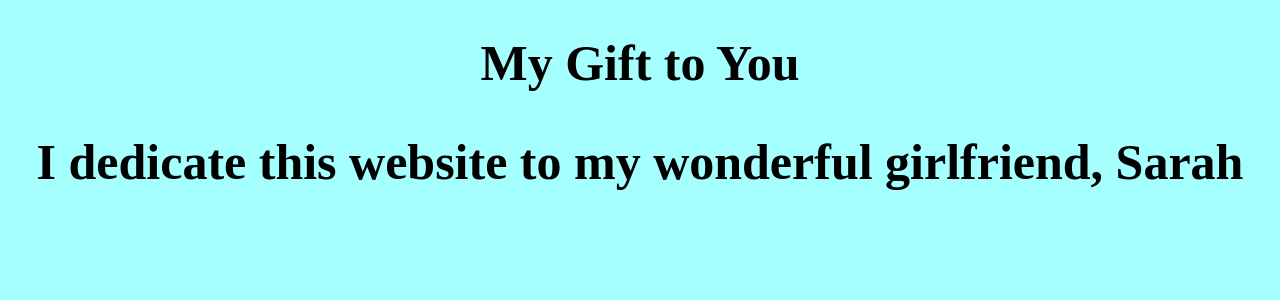
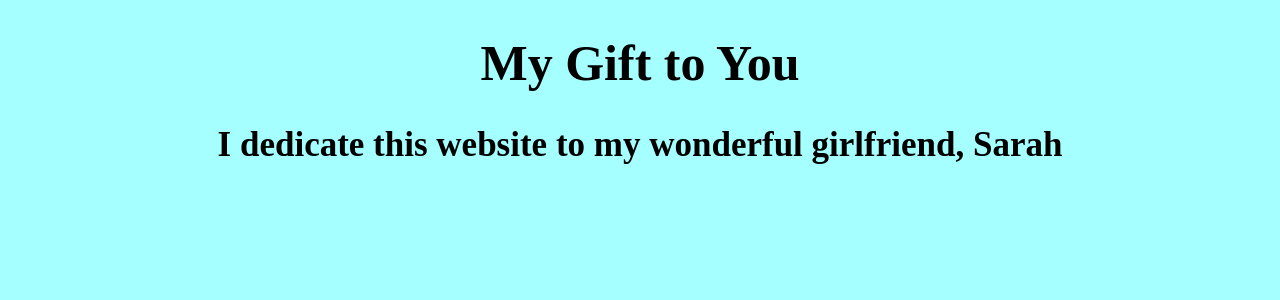
Before and after one commit to definitelynotillegal/definitelynotillegal.github.io, a Jekyll site: the page index.html, which Jekyll copies as it is, in a window 1280 px wide. Shown: the top 300 px of the page. Built offline with Jekyll 4.4.1, drawn with Linux system fonts in a browser that asks for light colours.

Commit message:
Update index.html

```diff
--- a/index.html
+++ b/index.html
@@ -9,6 +9,6 @@
         </head>
             <body>
                 <center><h1 style="font-size:50px">My Gift to You</h1></center>
-                    <center><h2 style="font-size:50px">I dedicate this website to my wonderful girlfriend, Sarah</h2></center>
+                    <center><h2 style="font-size:35px">I dedicate this website to my wonderful girlfriend, Sarah</h2></center>
             </body>
     </html>
```
